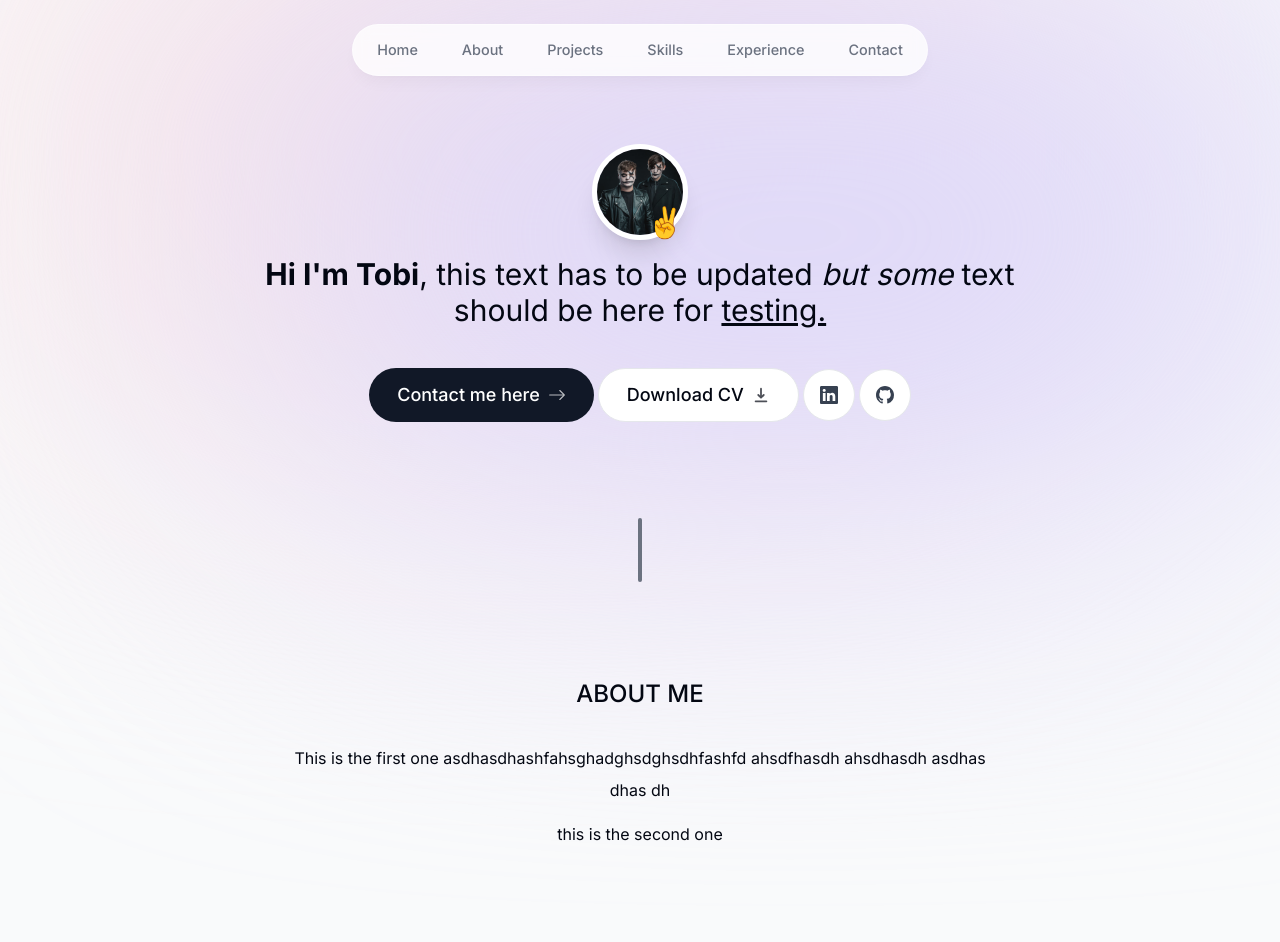
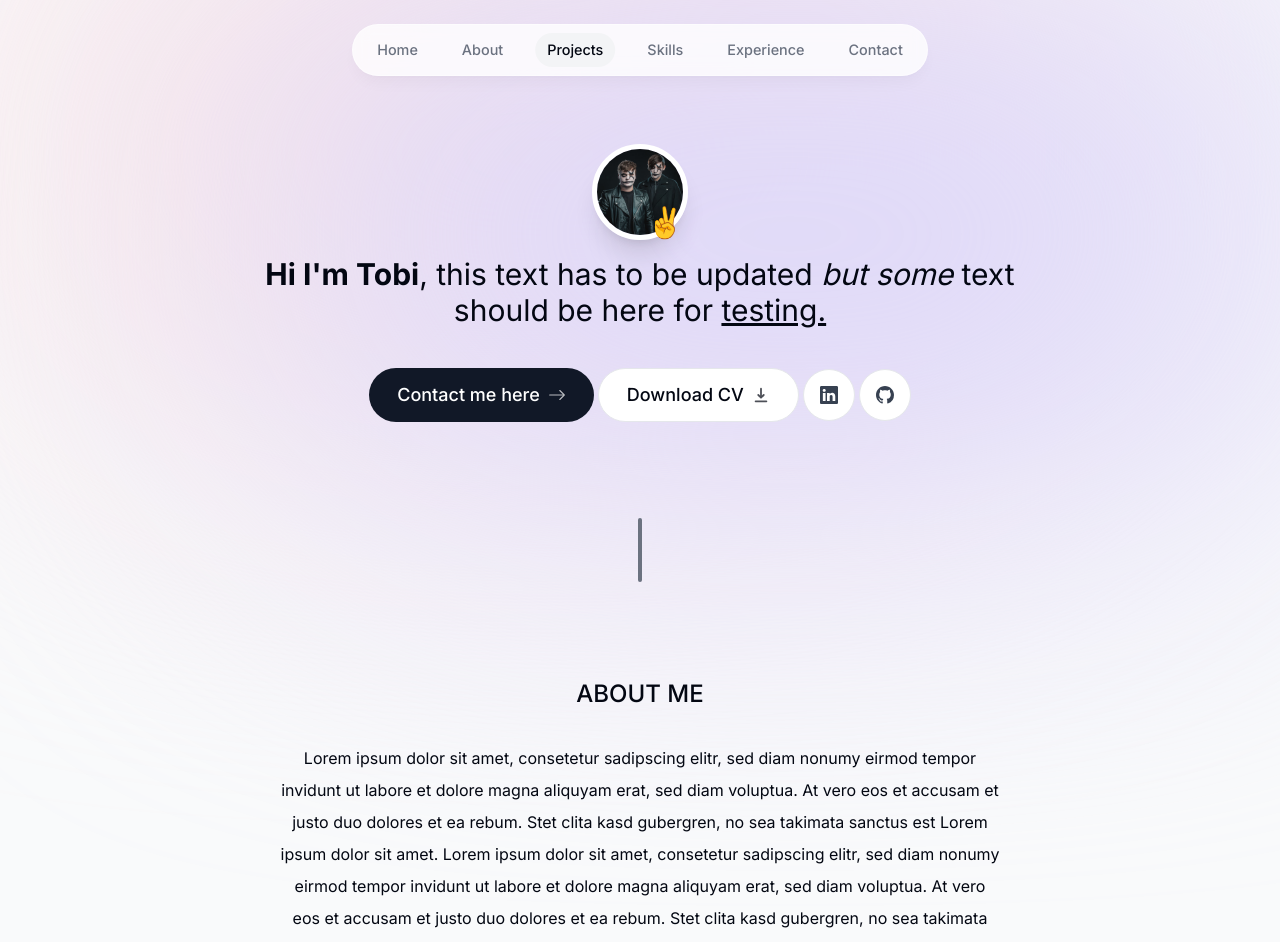
Before and after one commit to tobi-ahx/portfolio, a Next.js app: page / in a window 1280 px wide. Shown: the top 942 px of the page. Built offline with nearby package versions, Linux system fonts and the light colour scheme.

Commit message:
header updated with animation

```diff
--- a/app/layout.tsx
+++ b/app/layout.tsx
@@ -2,6 +2,7 @@
 import type { Metadata } from 'next'
 import { Inter } from 'next/font/google'
 import Header from "@/components/header";
+import ActiveSectionContextProvider from '@/context/active-section-context';
 
 const inter = Inter({ subsets: ['latin'] })
 
@@ -16,12 +17,14 @@
   children: React.ReactNode
 }) {
   return (
-    <html lang="en">
+    <html lang="en" className='!scroll-smooth'>
       <body className={`${inter.className} bg-gray-50 text-gray-950 relative h-[5000px]  pt-28 sm:pt-36`}>
         <div className='bg-[#fbe2e3] absolute top-[-6rem] -z-10 right-[11rem] h-[31.25rem] w-[31.25rem] rounded-full blur-[10rem] sm:w-[68.75rem]'></div>
         <div className='bg-[#dbd7fb] absolute top-[-1rem] -z-10 left-[-35rem] h-[31.25rem] w-[50rem] rounded-full blur-[10rem] sm:w-[68.75rem] md:left-[-33rem] lg:left-[-28rem] xl:left-[15rem] 2xl:left-[-5rem]'></div>
-        <Header />
-        {children}
+        <ActiveSectionContextProvider>
+          <Header />
+          {children}
+        </ActiveSectionContextProvider>
         </body>
     </html>
   )
--- a/components/about.tsx
+++ b/components/about.tsx
@@ -3,18 +3,20 @@
 import React from 'react';
 import SectionHeading from './section-heading';
 import { motion } from 'framer-motion';
+import { useSectionInView } from '@/lib/hooks';
+
 
 export default function About() {
+  const { ref } = useSectionInView('About', 0.5);
+
   return (
-    <motion.section className='mb-28 max-w-[45rem] text-center leading-8 sm:mb-40' initial={{ y: -100, opacity: 0}} animate={{ y: 0, opacity: 1}} transition={{delay: 0.175}}>
+    <motion.section ref={ref} className='mb-28 max-w-[45rem] text-center leading-8 sm:mb-40 scroll-mt-28' initial={{ y: -100, opacity: 0}} animate={{ y: 0, opacity: 1}} transition={{delay: 0.175}} id="about">
         <SectionHeading>ABOUT ME</SectionHeading>
         <p className='mb-3'>
-            This is the first one asdhasdhashfahsghadghsdghsdhfashfd ahsdfhasdh ahsdhasdh asdhas dhas dh
-        </p>
+        Lorem ipsum dolor sit amet, consetetur sadipscing elitr, sed diam nonumy eirmod tempor invidunt ut labore et dolore magna aliquyam erat, sed diam voluptua. At vero eos et accusam et justo duo dolores et ea rebum. Stet clita kasd gubergren, no sea takimata sanctus est Lorem ipsum dolor sit amet. Lorem ipsum dolor sit amet, consetetur sadipscing elitr, sed diam nonumy eirmod tempor invidunt ut labore et dolore magna aliquyam erat, sed diam voluptua. At vero eos et accusam et justo duo dolores et ea rebum. Stet clita kasd gubergren, no sea takimata sanctus est Lorem ipsum dolor sit amet.        </p>
 
         <p>
-            this is the second one
-        </p>
+        Lorem ipsum dolor sit amet, consetetur sadipscing elitr, sed diam nonumy eirmod tempor invidunt ut labore et dolore magna aliquyam erat, sed diam voluptua. At vero eos et accusam et justo duo dolores et ea rebum. Stet clita kasd gubergren, no sea takimata sanctus est Lorem ipsum dolor sit amet. Lorem ipsum dolor sit amet, consetetur sadipscing elitr, sed diam nonumy eirmod tempor invidunt ut labore et dolore magna aliquyam erat, sed diam voluptua. At vero eos et accusam et justo duo dolores et ea rebum. Stet clita kasd gubergren, no sea takimata sanctus est Lorem ipsum dolor sit amet.        </p>
     </motion.section>
   )
 }
--- a/components/header.tsx
+++ b/components/header.tsx
@@ -1,11 +1,16 @@
 "use client";
 
-import React from 'react';
+import React, {useContext, useState} from 'react';
 import { motion } from 'framer-motion'; // Importing motion components for animations.
 import { links } from '@/lib/data'; // Importing an array of links from a data file.
 import Link from 'next/link'; // Importing Next.js Link component for client-side navigation.
+import clsx from 'clsx';
+import { useActiveSectionContext } from '@/context/active-section-context';
 
 export default function Header() {
+    const { activeSection, setActiveSection, setTimeOfLastClick } = useActiveSectionContext();
+
+
   return (
     // animated background div for visual effects
     <header className='z-[999] relative'>
@@ -15,9 +20,18 @@
             <ul className='flex w-[22rem] flex-wrap items-center justify-center gap-y-1 text-[0.9rem] font-medium text-gray-500 sm:w-[initial] sm:flex-nowrap sm:gap-5'>
                 {
                     links.map(link => (
-                        <motion.li className='h-3/4 -translate-x-1/2 flex items-center justify-center' key={link.hash} initial={{ y: -100, opacity: 0}} animate={{ y: 0, opacity: 1}}>
-                            <Link className='flex w-full items-center justify-center px-3 py-3 hover:text-gray-950 transition' href={link.hash}>
+                        <motion.li className=' relative h-3/4 -translate-x-1/2 flex items-center justify-center' key={link.hash} initial={{ y: -100, opacity: 0}} animate={{ y: 0, opacity: 1}}>
+                            <Link className={clsx('flex w-full items-center justify-center px-3 py-3 hover:text-gray-950 transition', {'text-gray-950': activeSection === link.name})} href={link.hash}
+                            onClick={() => {setActiveSection(link.name);
+                            setTimeOfLastClick(Date.now());}
+                            }>
                                 {link.name}
+                                {
+                                    link.name === activeSection && (
+                                        <motion.span className='bg-gray-100 rounded-full absolute inset-0 -z-10' layoutId="activeSection" transition={{type: "spring", stiffness: 380, damping: 30}}></motion.span>
+                                    )
+                                }
+
                             </Link>
                         </motion.li>
                     ))
--- a/components/intro.tsx
+++ b/components/intro.tsx
@@ -7,10 +7,13 @@
 import { BsArrowRight, BsGithub, BsLinkedin } from 'react-icons/bs';
 import { HiDownload } from 'react-icons/hi';
 
+import { useSectionInView } from '@/lib/hooks';
+
 
 export default function Intro() {
+    const { ref } = useSectionInView('Home', 0.5);
   return (
-    <section className='mb-28 max-w-[50rem] text-center sm:mb-0'>
+    <section ref={ref} id="home" className='mb-28 max-w-[50rem] text-center sm:mb-0 scroll-mt-[100rem]'>
         <div className='flex image-center justify-center'>
             <div className='relative'>
                 <motion.div initial={{opacity: 0, scale: 0}} animate={{opacity: 1, scale: 1}} transition={{type: "tween",duration: 0.2}}>
--- a/components/projects.tsx
+++ b/components/projects.tsx
@@ -1,11 +1,17 @@
-import React, { useRef } from 'react';
+"use client"
+
+import React from 'react';
 import SectionHeading from './section-heading';
 import Project from './project';
 import { projectsData } from '@/lib/data';
+import { useSectionInView } from '@/lib/hooks';
+
 
 export default function Projects() {
+  const { ref } = useSectionInView('Projects');
+
   return (
-    <section>
+    <section ref = {ref} id="projects" className='scroll-mt-28'>
         <SectionHeading>PROJECTS</SectionHeading>
 
         <div>
--- /dev/null
+++ b/context/active-section-context.tsx
@@ -0,0 +1,39 @@
+"use client"
+
+import React, {useState, createContext, useContext} from 'react';
+import type { SectionName } from '@/lib/type';
+
+
+type ActiveSectionContextProviderProps = {children: React.ReactNode};
+type ActiveSectionContextType = {
+    activeSection: SectionName,
+    setActiveSection: React.Dispatch<React.SetStateAction<SectionName>>
+    timeOfLastClick: number;
+    setTimeOfLastClick: React.Dispatch<React.SetStateAction<number>>
+};
+
+export const ActiveSectionContext = createContext<ActiveSectionContextType | null>(null);
+
+export default function ActiveSectionContextProvider({children}: ActiveSectionContextProviderProps) {
+    const [activeSection, setActiveSection] = useState<SectionName>('Home');
+    const [timeOfLastClick,setTimeOfLastClick] = useState(0);
+  return <ActiveSectionContext.Provider value={{
+    activeSection,
+    setActiveSection,
+    timeOfLastClick,
+    setTimeOfLastClick
+  }}>{children}</ActiveSectionContext.Provider>;
+}
+
+export function useActiveSectionContext () {
+    const context = useContext(ActiveSectionContext);
+
+
+    if (context === null) {
+        throw new Error (
+            "useActiveSectionContext must be used within an ActiveSectionContextProvider component"
+        );
+    }
+
+    return context;
+}
--- /dev/null
+++ b/lib/hooks.ts
@@ -0,0 +1,24 @@
+import { useInView } from 'react-intersection-observer';
+import { useActiveSectionContext } from '@/context/active-section-context';
+import { useEffect } from 'react';
+import type { SectionName } from './type';
+
+type useSectionInViewProps = {sectionName: SectionName};
+
+export function useSectionInView(sectionName: SectionName, threshold = 0.75) {
+    const {ref, inView} = useInView({
+        threshold
+      });
+      const {setActiveSection, timeOfLastClick} = useActiveSectionContext();
+
+
+      useEffect(() => {
+        if (inView && Date.now() - timeOfLastClick >1000 ) {
+          setActiveSection(sectionName);
+        }
+      }, [inView, setActiveSection, timeOfLastClick, sectionName]);
+
+      return {
+        ref
+      };
+}
--- /dev/null
+++ b/lib/type.ts
@@ -0,0 +1,3 @@
+import { links } from './data';
+
+export type SectionName = (typeof links)[number]["name"];
--- a/package.json
+++ b/package.json
@@ -13,6 +13,7 @@
     "@types/react": "18.2.21",
     "@types/react-dom": "18.2.7",
     "autoprefixer": "10.4.15",
+    "clsx": "^2.0.0",
     "eslint": "8.48.0",
     "eslint-config-next": "13.4.19",
     "framer-motion": "^10.16.3",
@@ -21,6 +22,7 @@
     "react": "18.2.0",
     "react-dom": "18.2.0",
     "react-icons": "^4.10.1",
+    "react-intersection-observer": "^9.5.2",
     "tailwindcss": "3.3.3",
     "typescript": "5.2.2"
   }
```
Also changed, not shown: 1 other file (tests, documents, lock files or other folders).
